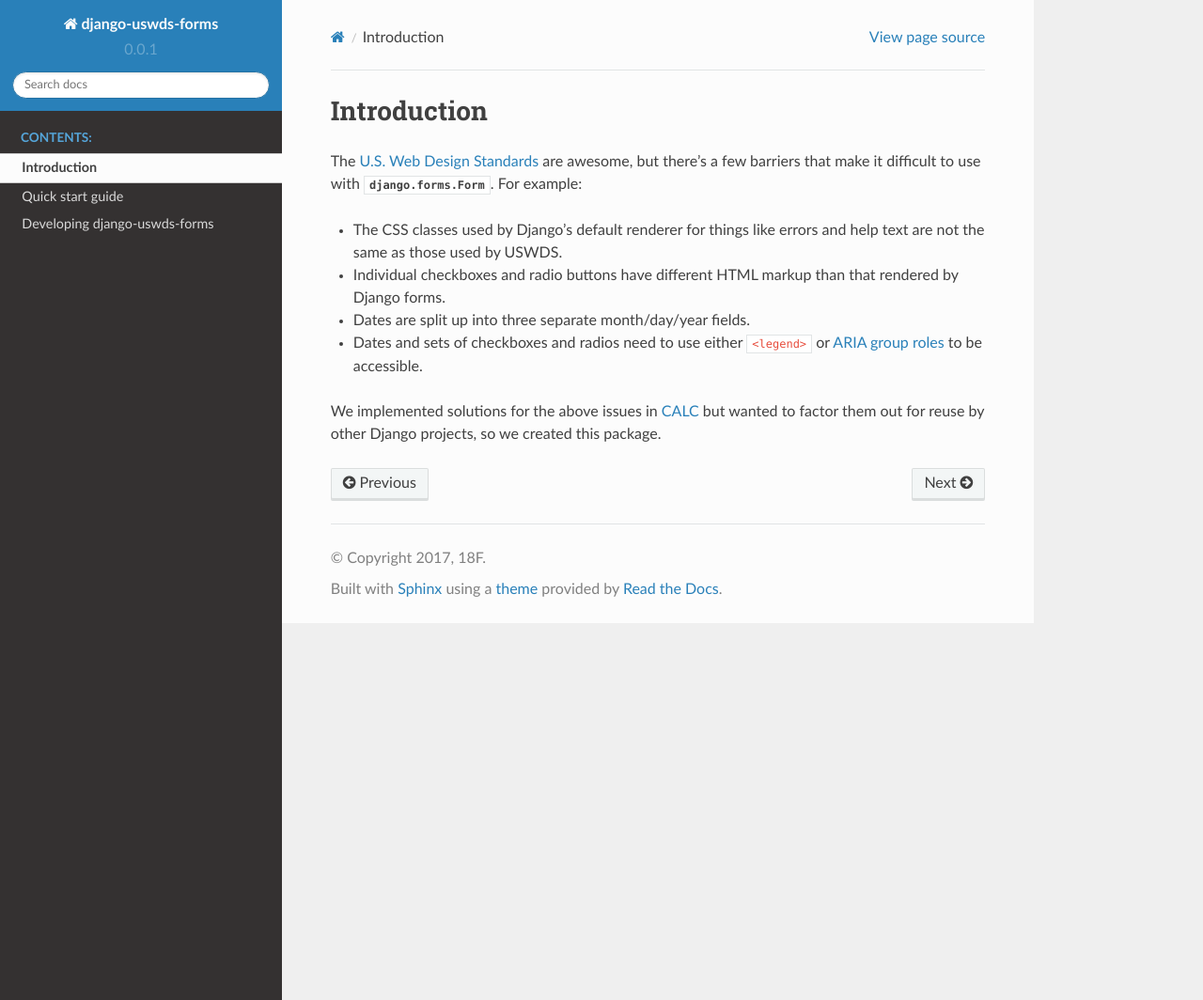
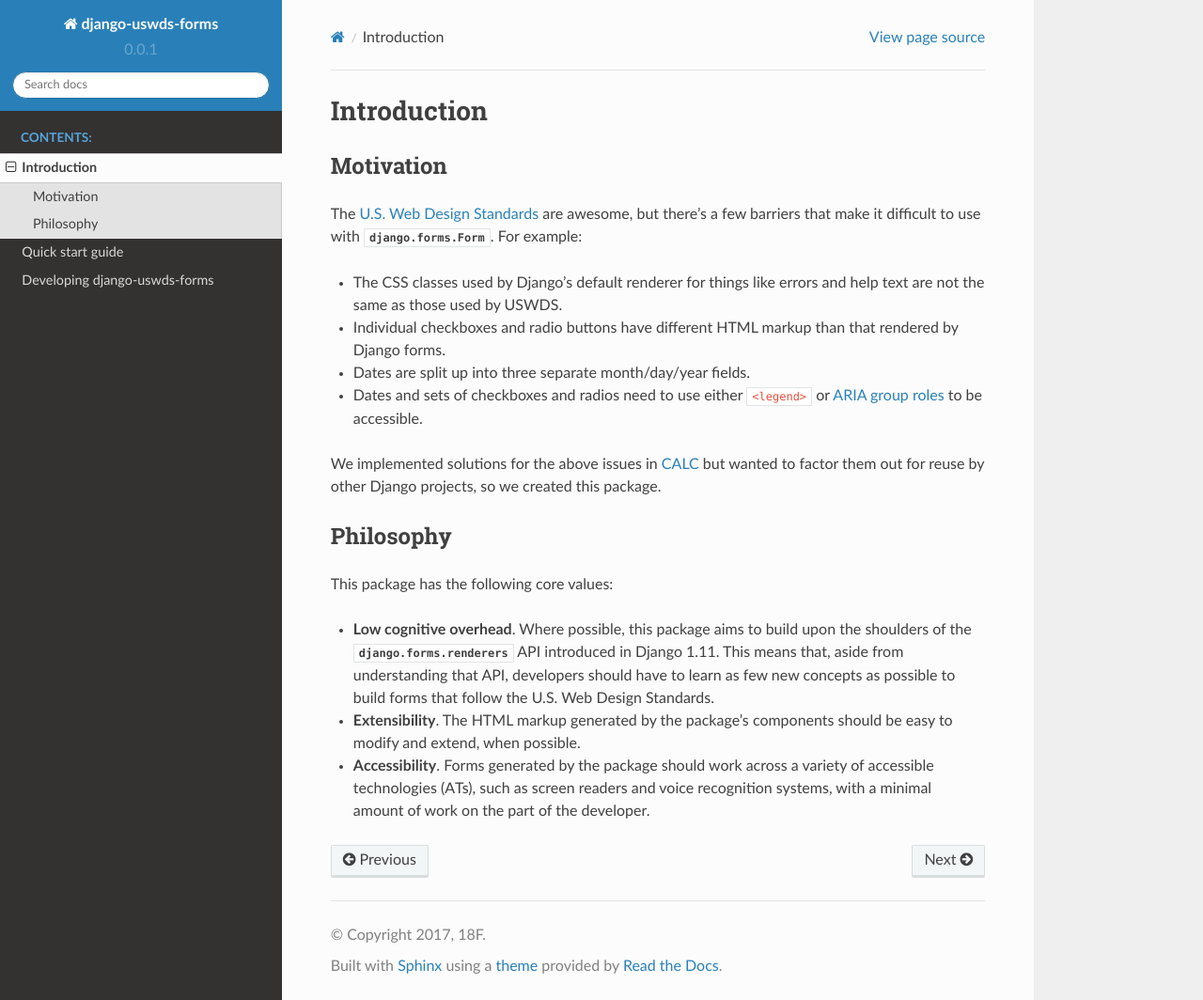
Before and after one commit to 18F/django-uswds-forms, a Sphinx documentation site: the page built from docs/introduction.rst, in a window 1280 px wide and 1064 px high. Shown: the whole window at 94% size. Built offline with Sphinx 7.4.7 and the Read the Docs theme 2.0.0, drawn with Linux system fonts in a browser that asks for light colours.

Commit message:
Add 'philosophy' section to introduction.

```diff
--- a/docs/conf.py
+++ b/docs/conf.py
@@ -175,7 +175,7 @@ texinfo_documents = [
 
 # Example configuration for intersphinx: refer to the Python standard library.
 intersphinx_mapping = {
-    'django': ('https://docs.djangoproject.com/en/1.10/',
-               'https://docs.djangoproject.com/en/1.10/_objects/'),
+    'django': ('https://docs.djangoproject.com/en/1.11/',
+               'https://docs.djangoproject.com/en/1.11/_objects/'),
     'python': ('https://docs.python.org/3.5', None),
 }
--- a/docs/introduction.rst
+++ b/docs/introduction.rst
@@ -1,5 +1,8 @@
 Introduction
 ============
+
+Motivation
+~~~~~~~~~~
 
 The `U.S. Web Design Standards <https://standards.usa.gov/>`_ are awesome, but there's a
 few barriers that make it difficult to use with
@@ -20,3 +23,22 @@ few barriers that make it difficult to use with
 We implemented solutions for the above issues in
 `CALC <https://github.com/18F/calc>`_ but wanted to factor them out for
 reuse by other Django projects, so we created this package.
+
+Philosophy
+~~~~~~~~~~
+
+This package has the following core values:
+
+* **Low cognitive overhead**. Where possible, this package aims to
+  build upon the shoulders of the :mod:`django.forms.renderers` API
+  introduced in Django 1.11. This means that, aside from understanding
+  that API, developers should have to learn as few new concepts as
+  possible to build forms that follow the U.S. Web Design Standards.
+
+* **Extensibility**. The HTML markup generated by the package's components
+  should be easy to modify and extend, when possible.
+
+* **Accessibility**.  Forms generated by the package should work across
+  a variety of accessible technologies (ATs), such as screen readers and
+  voice recognition systems, with a minimal amount of work on the
+  part of the developer.
```
